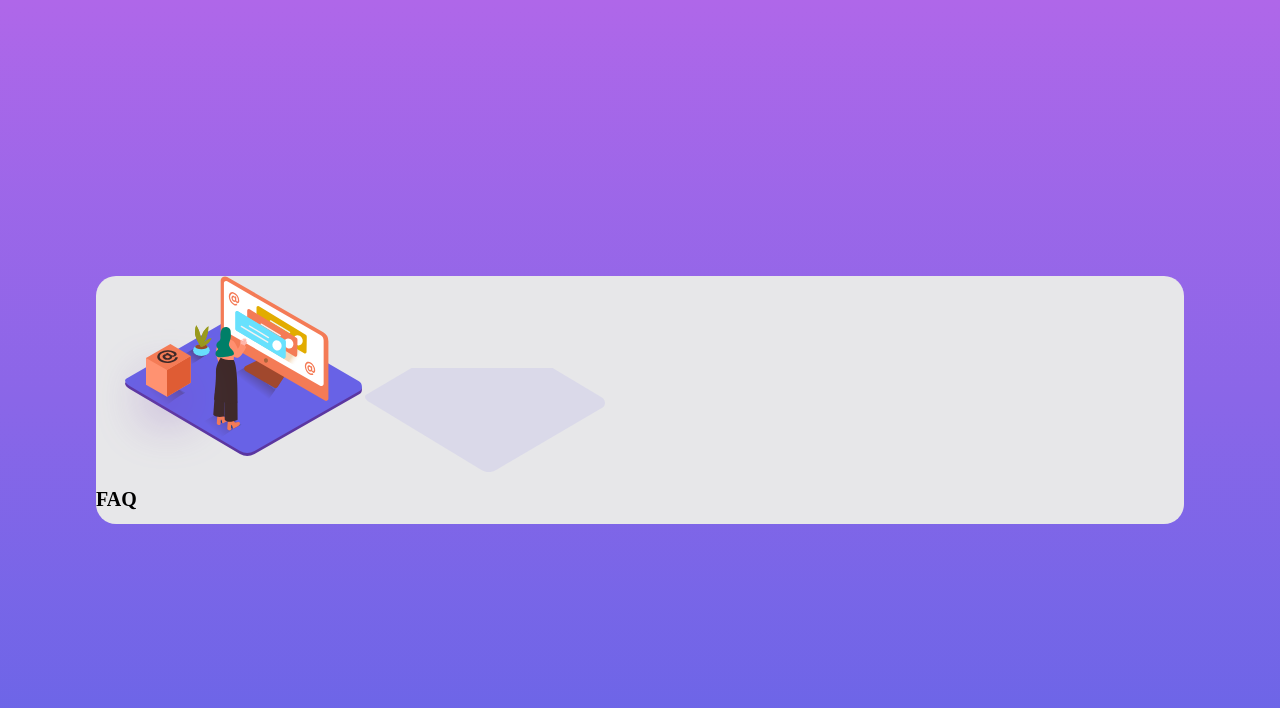
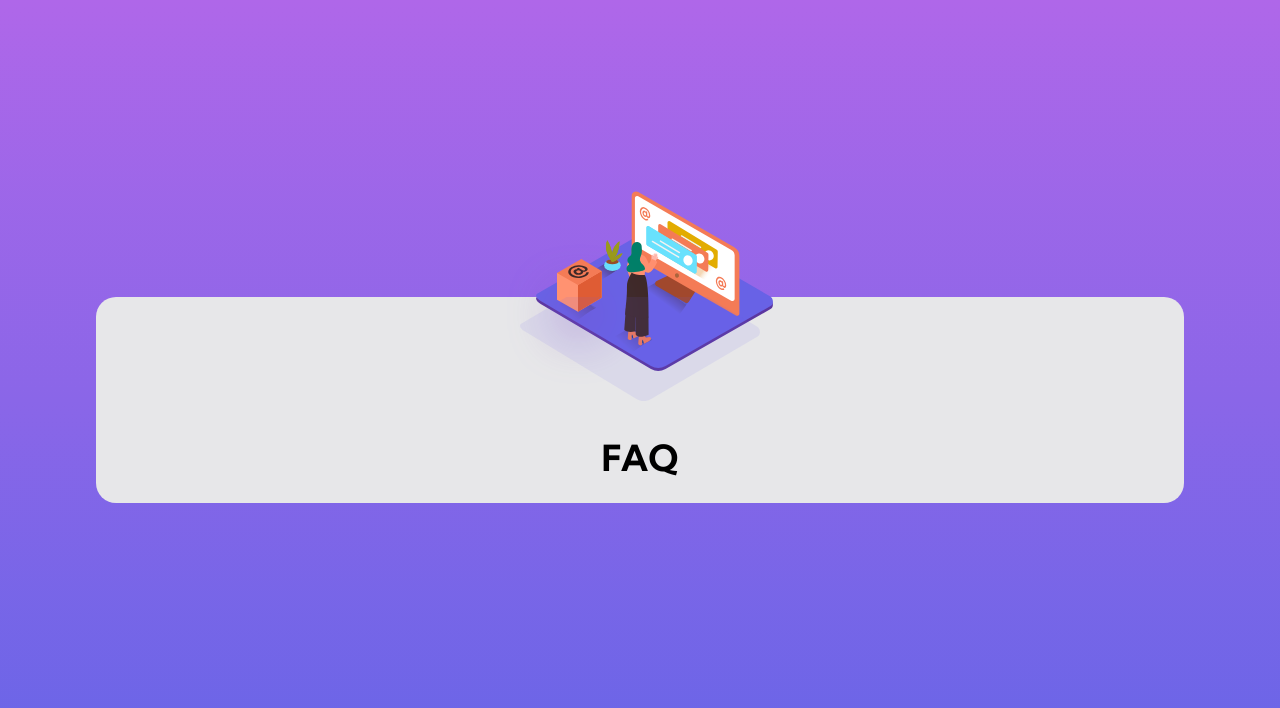
Before and after one commit to YoimelDev/FAQ-accordion-card, a website: page index.html in a window 1280 px wide. Drawn offline with Linux system fonts and the light colour scheme.

Commit message:
add styles to container and content

```diff
--- a/scss/styles.scss
+++ b/scss/styles.scss
@@ -27,9 +27,30 @@ body {
 	align-items: center;
 	height: 100vh;
 	background: $background;
+	font-family: 'Kumbh Sans';
 }
 .container {
 	width: 85%;
 	background-color: $lightGrayishBlue;
 	border-radius: 2rem;
+
+	&__img {
+		position: relative;
+		display: flex;
+		flex-direction: column;
+		align-items: center;
+
+		img {
+			position: absolute;
+			&:first-child {
+				top: -10.6rem;
+			}
+		}
+	}
 }
+
+.content {
+	margin-top: 14rem;
+	text-align: center;
+	font-size: 1.8rem;
+}
```
Also changed, not shown: css/styles.css, 1 other file.
